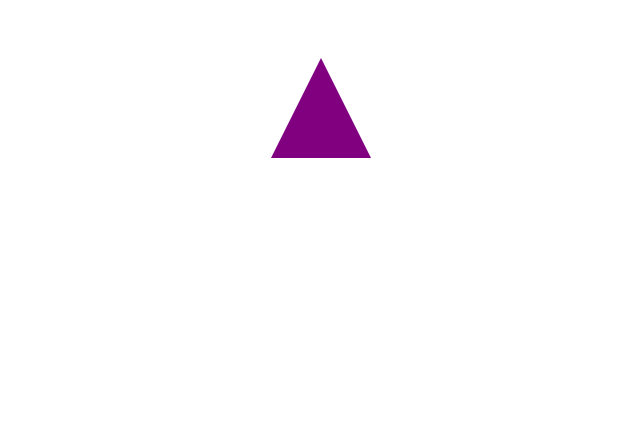
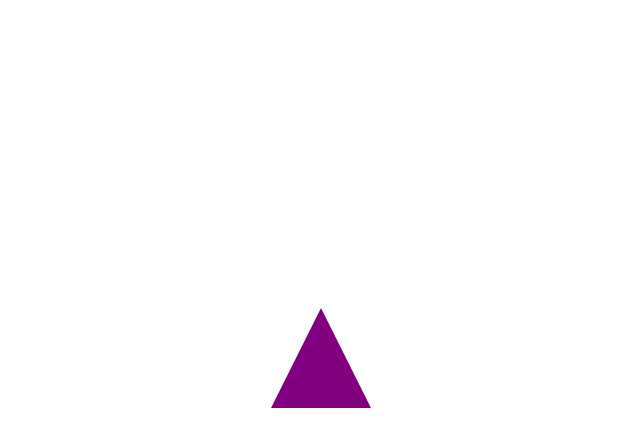
Before and after one commit to krishnashukla2007/triangle, a plain HTML site: page index.html in a window 1280 px wide. Shown: the whole page, without its empty margins (319-959 px from the left). Drawn offline with Linux system fonts and the light colour scheme.

Commit message:
Update index.html

```diff
--- a/index.html
+++ b/index.html
@@ -7,6 +7,8 @@
     <title>Triangle</title>
     <style>
         .container {
+            height: 700px;
+            width: auto;
             display: flex;
             justify-content: center;
             align-items: center;
```
